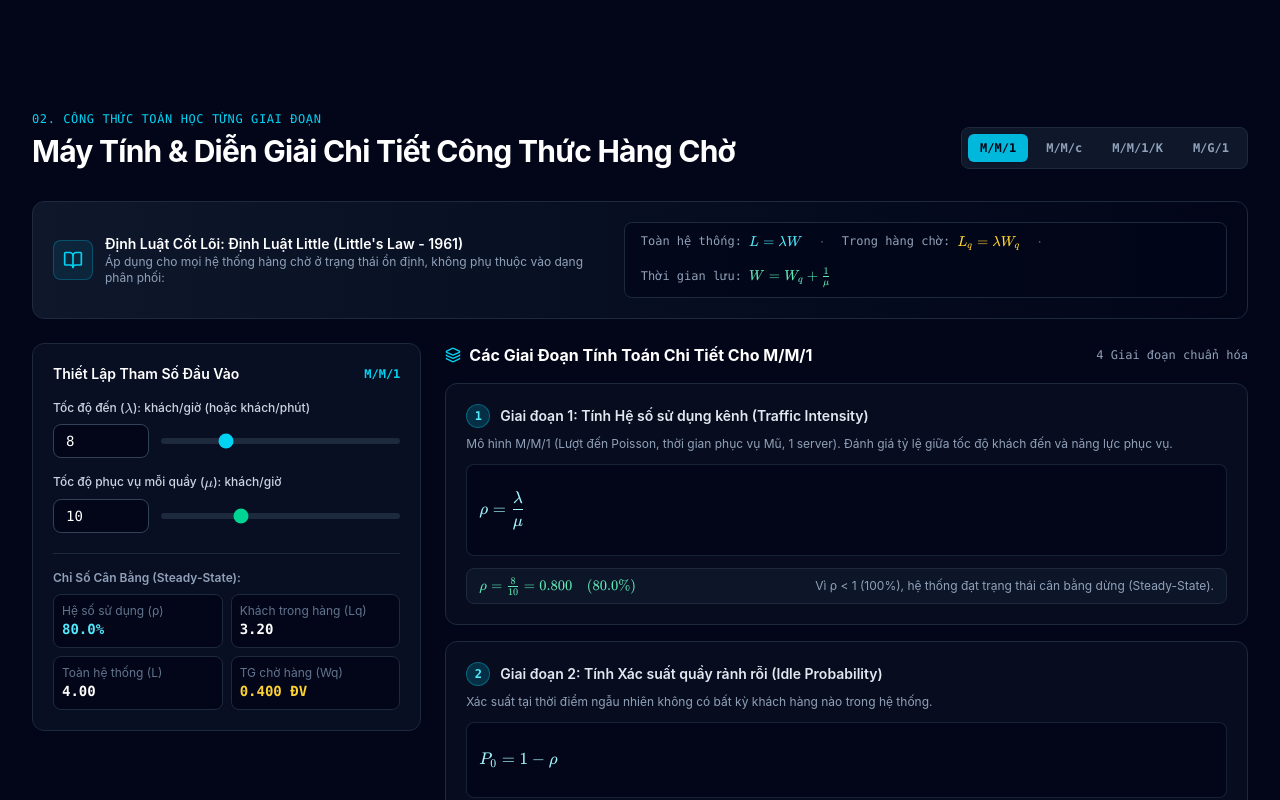
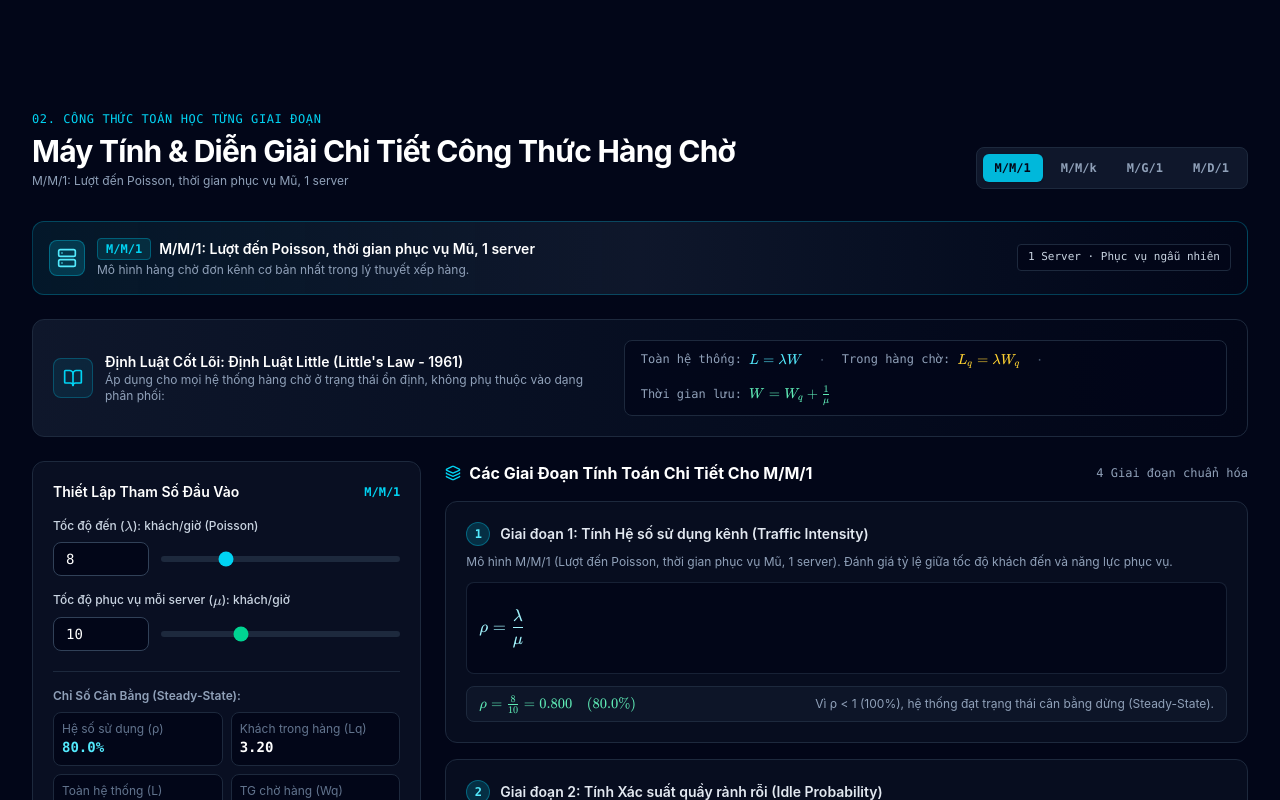
Before and after one commit to tranconglenh303-commits/Mo-hinh-hang-cho, a React (Vite) app: page / in a window 1280 px wide. Shown: the part 2180-2980 px from the top of the page. Built offline with nearby package versions, Linux system fonts and the light colour scheme.

Commit message:
Update FormulaCalculator.tsx

```diff
--- a/src/components/FormulaCalculator.tsx
+++ b/src/components/FormulaCalculator.tsx
@@ -1,27 +1,49 @@
 import React, { useState } from 'react';
 import { KendallModelType } from '../types/queue';
-import { calculateMM1, calculateMMC, calculateMM1K, calculateMG1, getStepByStepCalculation } from '../utils/mathFormulas';
+import { calculateMM1, calculateMMC, calculateMD1, calculateMG1, getStepByStepCalculation } from '../utils/mathFormulas';
 import { MathView } from './MathView';
-import { BookOpen, Layers } from 'lucide-react';
+import { BookOpen, Layers, Server } from 'lucide-react';
 
 export const FormulaCalculator: React.FC = () => {
   const [selectedModel, setSelectedModel] = useState<KendallModelType>('M/M/1');
 
   const [lambda, setLambda] = useState<number>(8);
   const [mu, setMu] = useState<number>(10);
-  const [c, setC] = useState<number>(2);
-  const [K, setK] = useState<number>(5);
+  const [k, setK] = useState<number>(2);
   const [sigma, setSigma] = useState<number>(0.05);
 
   const metrics = selectedModel === 'M/M/1'
     ? calculateMM1(lambda, mu)
-    : selectedModel === 'M/M/c'
-      ? calculateMMC(lambda, mu, c)
-      : selectedModel === 'M/M/1/K'
-        ? calculateMM1K(lambda, mu, K)
-        : calculateMG1(lambda, mu, sigma);
+    : selectedModel === 'M/M/k'
+      ? calculateMMC(lambda, mu, k)
+      : selectedModel === 'M/G/1'
+        ? calculateMG1(lambda, mu, sigma)
+        : calculateMD1(lambda, mu);
 
-  const steps = getStepByStepCalculation(selectedModel, lambda, mu, c, K, sigma);
+  const steps = getStepByStepCalculation(selectedModel, lambda, mu, k, sigma);
+
+  const modelDescriptions: Record<KendallModelType, { title: string; subtitle: string; tag: string }> = {
+    'M/M/1': {
+      title: 'M/M/1: Lượt đến Poisson, thời gian phục vụ Mũ, 1 server',
+      subtitle: 'Mô hình hàng chờ đơn kênh cơ bản nhất trong lý thuyết xếp hàng.',
+      tag: '1 Server · Phục vụ ngẫu nhiên',
+    },
+    'M/M/k': {
+      title: 'M/M/k: Lượt đến Poisson, thời gian phục vụ Mũ, nhiều server',
+      subtitle: 'Mô hình đa server song song cùng phục vụ 1 hàng đợi chung (Erlang-C).',
+      tag: 'Nhiều Server (k) · Chia tải song song',
+    },
+    'M/G/1': {
+      title: 'M/G/1: Lượt đến Poisson, thời gian phục vụ tổng quát, 1 server',
+      subtitle: 'Thời gian phục vụ tuân theo phân phối xác suất bất kỳ với độ lệch chuẩn σ (Pollaczek-Khinchine).',
+      tag: '1 Server · Phân phối tổng quát (σ)',
+    },
+    'M/D/1': {
+      title: 'M/D/1: Lượt đến Poisson, thời gian phục vụ cố định, 1 server',
+      subtitle: 'Thời gian phục vụ không đổi (Deterministic, σ = 0), hàng chờ Lq giảm 50% so với M/M/1.',
+      tag: '1 Server · Thời gian cố định (σ = 0)',
+    },
+  };
 
   return (
     <section id="formulas" className="py-8">
@@ -31,10 +53,13 @@ export const FormulaCalculator: React.FC = () => {
           <h2 className="text-2xl md:text-3xl font-bold tracking-tight text-white mt-1">
             Máy Tính & Diễn Giải Chi Tiết Công Thức Hàng Chờ
           </h2>
+          <p className="text-xs text-slate-400 mt-1">
+            {modelDescriptions[selectedModel].title}
+          </p>
         </div>
 
         <div className="flex flex-wrap items-center gap-1.5 bg-slate-900 border border-slate-800 p-1.5 rounded-lg">
-          {(['M/M/1', 'M/M/c', 'M/M/1/K', 'M/G/1'] as KendallModelType[]).map((m) => (
+          {(['M/M/1', 'M/M/k', 'M/G/1', 'M/D/1'] as KendallModelType[]).map((m) => (
             <button
               key={m}
               onClick={() => setSelectedModel(m)}
@@ -47,6 +72,33 @@ export const FormulaCalculator: React.FC = () => {
               {m}
             </button>
           ))}
+        </div>
+      </div>
+
+      {/* Model Definition Banner */}
+      <div className="rounded-xl border border-cyan-500/30 bg-gradient-to-r from-cyan-950/40 via-slate-900 to-slate-950 p-4 mb-6">
+        <div className="flex flex-col sm:flex-row sm:items-center justify-between gap-3">
+          <div className="flex items-center gap-3">
+            <div className="w-9 h-9 rounded-lg bg-cyan-500/20 border border-cyan-500/40 flex items-center justify-center shrink-0">
+              <Server className="w-5 h-5 text-cyan-300" />
+            </div>
+            <div>
+              <div className="flex items-center gap-2">
+                <span className="text-xs font-mono font-bold text-cyan-400 bg-cyan-950/80 px-2 py-0.5 rounded border border-cyan-800">
+                  {selectedModel}
+                </span>
+                <h4 className="text-sm font-semibold text-white">
+                  {modelDescriptions[selectedModel].title}
+                </h4>
+              </div>
+              <p className="text-xs text-slate-400 mt-0.5">
+                {modelDescriptions[selectedModel].subtitle}
+              </p>
+            </div>
+          </div>
+          <span className="text-[11px] font-mono px-2.5 py-1 rounded bg-slate-950 border border-slate-800 text-slate-300 shrink-0 self-start sm:self-auto">
+            {modelDescriptions[selectedModel].tag}
+          </span>
         </div>
       </div>
 
@@ -92,7 +144,7 @@ export const FormulaCalculator: React.FC = () => {
 
             <div className="mb-4">
               <label className="text-xs text-slate-300 font-medium block mb-1.5">
-                Tốc độ đến (<MathView formula="\lambda" />): khách/giờ (hoặc khách/phút)
+                Tốc độ đến (<MathView formula="\lambda" />): khách/giờ (Poisson)
               </label>
               <div className="flex items-center gap-3">
                 <input
@@ -117,7 +169,7 @@ export const FormulaCalculator: React.FC = () => {
 
             <div className="mb-4">
               <label className="text-xs text-slate-300 font-medium block mb-1.5">
-                Tốc độ phục vụ mỗi quầy (<MathView formula="\mu" />): khách/giờ
+                Tốc độ phục vụ mỗi server (<MathView formula="\mu" />): khách/giờ
               </label>
               <div className="flex items-center gap-3">
                 <input
@@ -140,42 +192,26 @@ export const FormulaCalculator: React.FC = () => {
               </div>
             </div>
 
-            {selectedModel === 'M/M/c' && (
+            {selectedModel === 'M/M/k' && (
               <div className="mb-4">
                 <label className="text-xs text-slate-300 font-medium block mb-1.5">
-                  Số lượng quầy phục vụ song song (c)
+                  Số lượng server phục vụ song song (k)
                 </label>
                 <div className="flex items-center gap-2">
                   {[2, 3, 4, 5, 6].map((num) => (
                     <button
                       key={num}
-                      onClick={() => setC(num)}
+                      onClick={() => setK(num)}
                       className={`flex-1 py-1.5 text-xs font-mono font-bold rounded-lg border transition-colors cursor-pointer ${
-                        c === num
+                        k === num
                           ? 'bg-purple-600/30 border-purple-500 text-purple-200'
                           : 'bg-slate-950 border-slate-800 text-slate-400 hover:text-white'
                       }`}
                     >
-                      {num}
+                      k = {num}
                     </button>
                   ))}
                 </div>
-              </div>
-            )}
-
-            {selectedModel === 'M/M/1/K' && (
-              <div className="mb-4">
-                <label className="text-xs text-slate-300 font-medium block mb-1.5">
-                  Dung lượng tối đa cả hệ thống (K = hàng chờ + 1 quầy)
-                </label>
-                <input
-                  type="number"
-                  min={2}
-                  max={30}
-                  value={K}
-                  onChange={(e) => setK(Math.max(2, parseInt(e.target.value) || 2))}
-                  className="w-full bg-slate-950 border border-slate-700 rounded-lg px-3 py-1.5 text-sm font-mono text-white focus:outline-none focus:border-cyan-400"
-                />
               </div>
             )}
 
@@ -183,14 +219,8 @@ export const FormulaCalculator: React.FC = () => {
               <div className="mb-4">
                 <div className="flex items-center justify-between text-xs mb-1.5">
                   <label className="text-slate-300 font-medium">
-                    Độ lệch chuẩn thời gian phục vụ (<MathView formula="\sigma" />)
+                    Độ lệch chuẩn thời gian phục vụ (<MathView formula="\sigma" />): giờ
                   </label>
-                  <button
-                    onClick={() => setSigma(0)}
-                    className="text-[10px] text-cyan-400 hover:underline cursor-pointer"
-                  >
-                    Đặt = 0 (M/D/1)
-                  </button>
                 </div>
                 <input
                   type="number"
@@ -200,6 +230,22 @@ export const FormulaCalculator: React.FC = () => {
                   onChange={(e) => setSigma(Math.max(0, parseFloat(e.target.value) || 0))}
                   className="w-full bg-slate-950 border border-slate-700 rounded-lg px-3 py-1.5 text-sm font-mono text-white focus:outline-none focus:border-cyan-400"
                 />
+                <span className="text-[11px] text-slate-400 mt-1 block">
+                  Phương sai tương ứng: <span className="font-mono text-cyan-300 font-bold">{(sigma * sigma).toFixed(5)}</span>
+                </span>
+              </div>
+            )}
+
+            {selectedModel === 'M/D/1' && (
+              <div className="mb-4 p-3 rounded-lg bg-slate-950/80 border border-slate-800 text-xs">
+                <div className="flex items-center justify-between text-slate-300 mb-1">
+                  <span>Thời gian phục vụ cố định (1/μ):</span>
+                  <span className="font-mono text-cyan-300 font-bold">{((1 / mu) * 60).toFixed(1)} phút/khách</span>
+                </div>
+                <div className="flex items-center justify-between text-slate-400 text-[11px]">
+                  <span>Phương sai σ²:</span>
+                  <span className="font-mono text-emerald-400 font-bold">0 (Không dao động)</span>
+                </div>
               </div>
             )}
 
@@ -227,7 +273,7 @@ export const FormulaCalculator: React.FC = () => {
                 <div className="bg-slate-950 p-2 rounded-lg border border-slate-800">
                   <span className="text-slate-500 block">TG chờ hàng (Wq)</span>
                   <span className="font-mono font-bold text-sm text-amber-300">
-                    {metrics.isStable ? `${metrics.Wq.toFixed(3)} ĐV` : '∞'}
+                    {metrics.isStable ? `${(metrics.Wq * 60).toFixed(1)} phút` : '∞'}
                   </span>
                 </div>
               </div>
```
